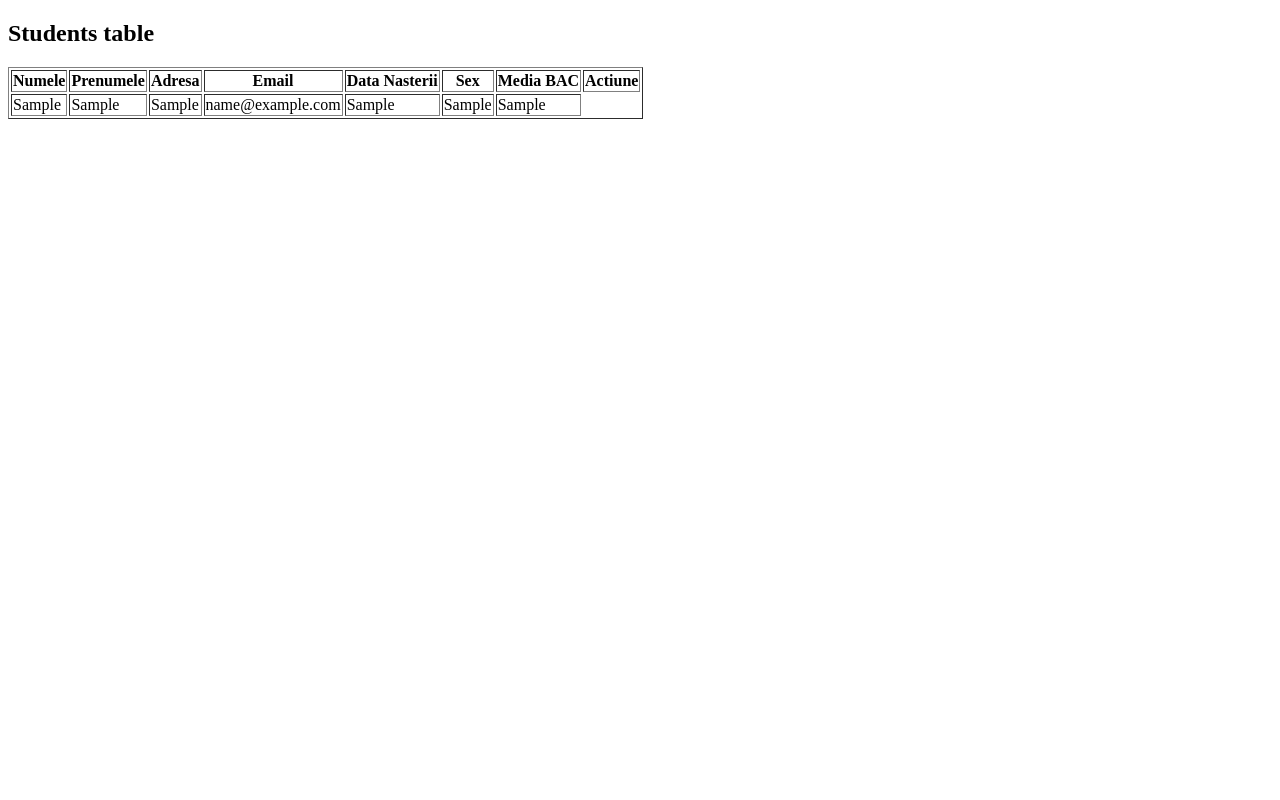
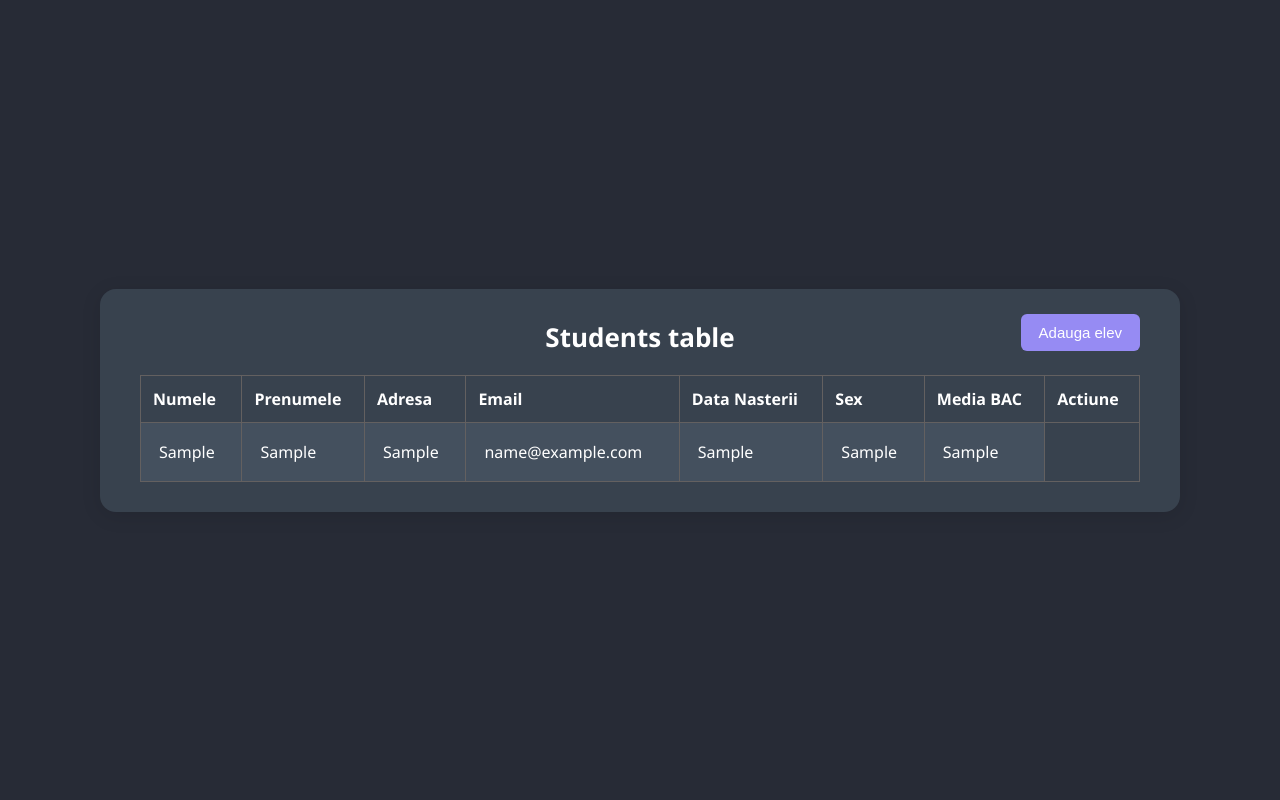
Before and after one commit to Frade11/Aplicatie-CRUD, a PHP site: page / in a window 1280 px wide. Run offline with PHP 8.4, Linux system fonts and the light colour scheme; tables that the repository leaves empty or names only in its code hold one stand-in row (values such as "Sample post").

Commit message:
table page design

```diff
--- a/index.php
+++ b/index.php
@@ -6,11 +6,13 @@ include("conection.php");
 <head>
     <meta charset="UTF-8">
     <meta name="viewport" content="width=device-width, initial-scale=1.0">
+    <link rel="stylesheet" href="style.css">
     <title>Students</title>
 </head>
 <body>
     <div class="table-container">
     <h2>Students table</h2>
+    <button>Adauga elev</button>
     <table border="1">
         <tr>
             <th>Numele</th>
--- /dev/null
+++ b/style.css
@@ -0,0 +1,87 @@
+body {
+    margin: 0;
+    padding: 0;
+    font-family: "Segoe UI", Arial, sans-serif;
+    background-color: rgba(39, 43, 54);
+    display: flex;
+    justify-content: center;
+    align-items: center;
+    min-height: 100vh;
+}
+.table-container {
+    background-color: rgba(56, 66, 78);
+    padding: 30px 40px;
+    border-radius: 16px;
+    box-shadow: 0 4px 20px rgba(0, 0, 0, 0.1);
+    width: 90%;
+    max-width: 1000px;
+    position: relative;
+}
+.table-container h2 {
+    text-align: center;
+    margin-top: 0;
+    margin-bottom: 20px;
+    font-size: 26px;
+    color: #333;
+    color: white;
+}
+.table-container button {
+    position: absolute;
+    top: 25px;
+    right: 40px;
+    background-color: rgba(150, 139, 243);
+    color: white;
+    border: none;
+    padding: 10px 18px;
+    border-radius: 6px;
+    cursor: pointer;
+    font-size: 15px;
+    transition: background-color 0.2s ease;
+}
+
+.table-container button:hover {
+    background-color: rgb(121, 109, 228);
+}
+table {
+    width: 100%;
+    border-collapse: collapse;
+    margin-top: 10px;
+    text-align: left;
+    border-color: #636060;
+}
+th {
+    background-color: rgba(56, 66, 78);
+    color: white;
+    padding: 12px;
+    font-weight: 600;
+}
+td {
+    padding: 18px;
+
+    color: #ffffff;
+}
+
+tr:nth-child(even) {
+    background-color: rgb(68, 80, 94);
+}
+
+tr:hover {
+    background-color: rgb(65, 74, 85);
+}
+@media (max-width: 700px) {
+    .table-container {
+        width: 95%;
+        padding: 20px;
+    }
+
+    table {
+        font-size: 14px;
+    }
+
+    .table-container button {
+        top: 15px;
+        right: 20px;
+        padding: 8px 14px;
+        font-size: 14px;
+    }
+}
```
